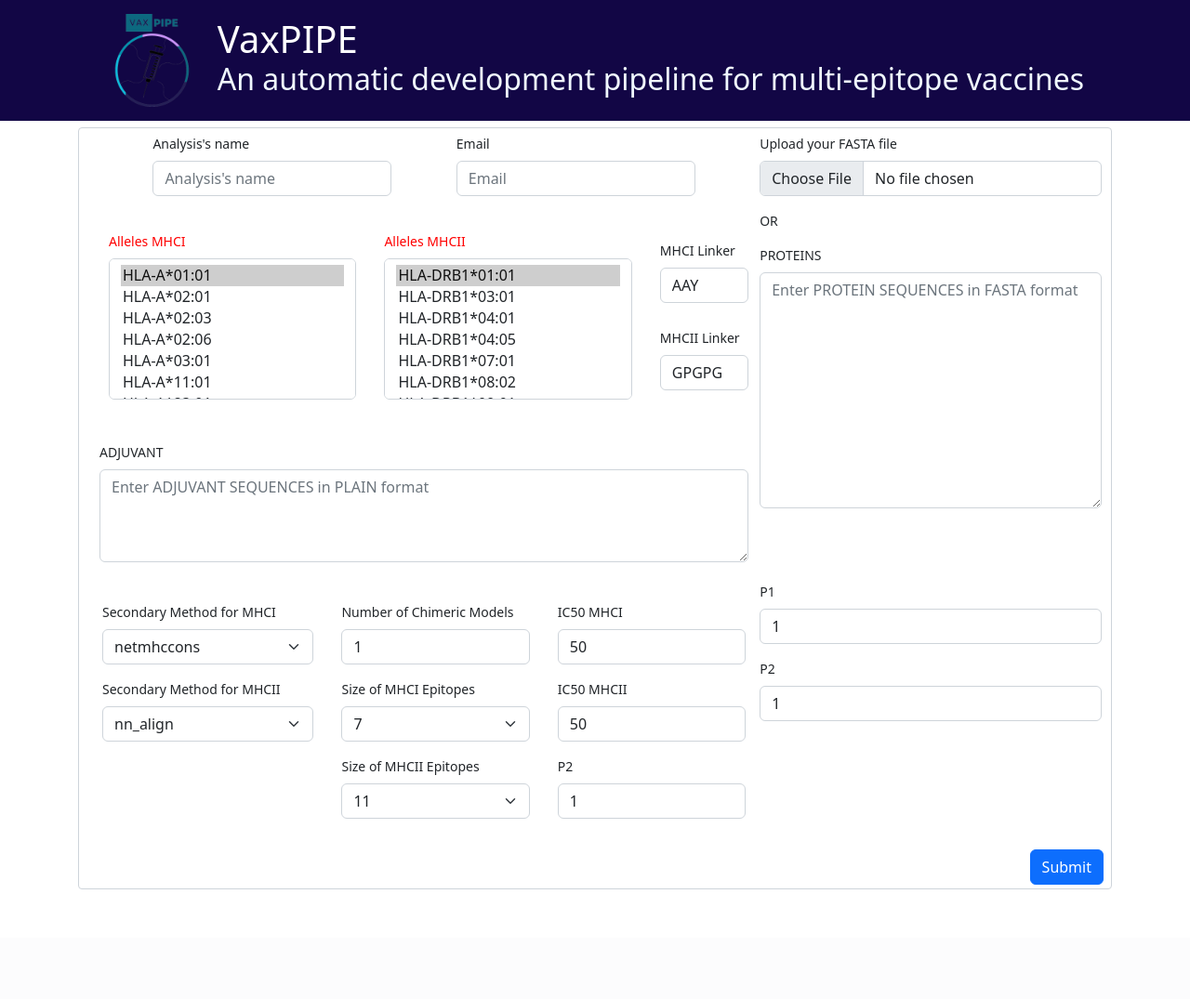
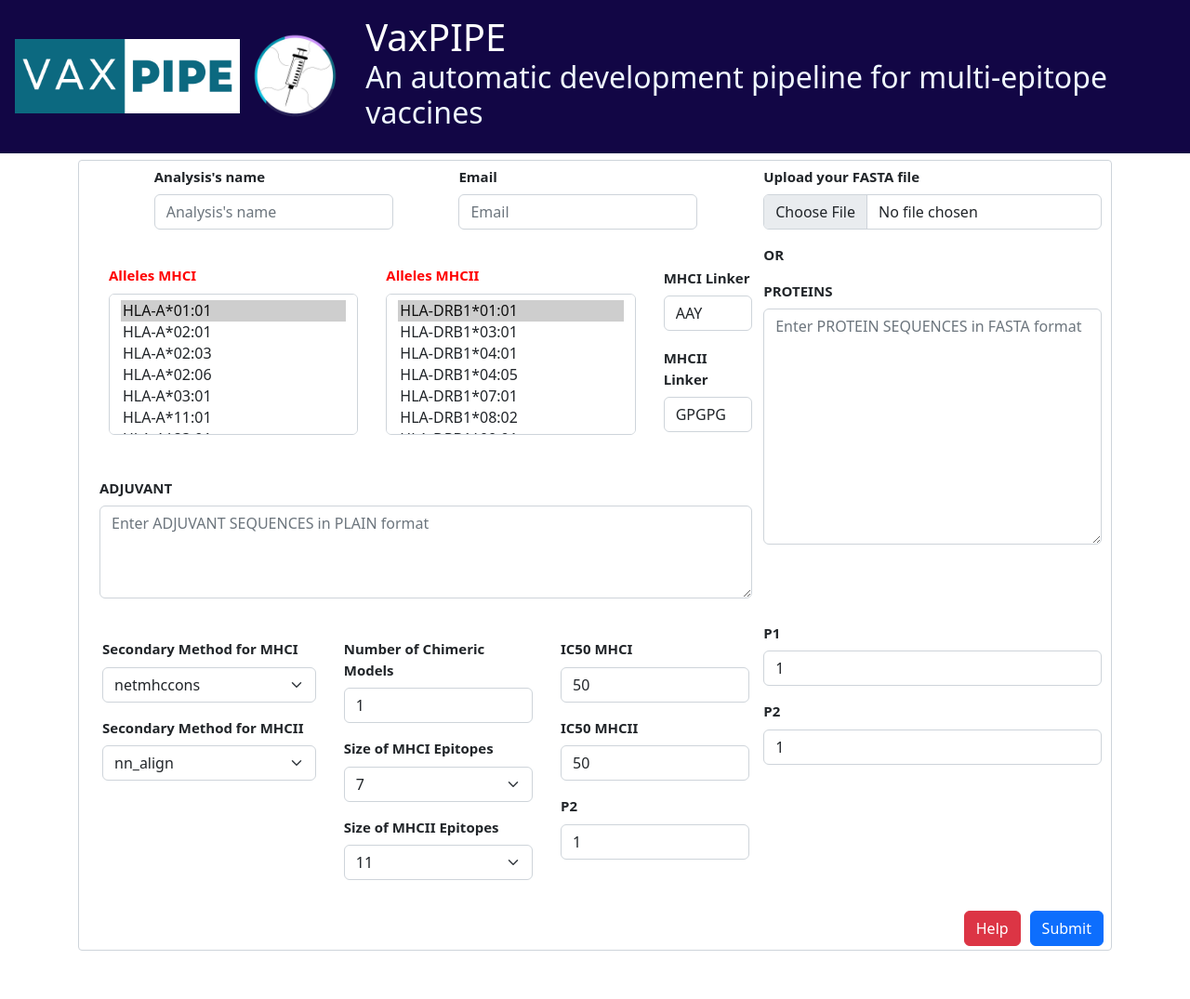
Before and after one commit to openheimerfinger/VaxPIPE, a Django app: page / in a window 1280 px wide. Shown: the whole page at 93% size. Before the commit the page ends 957 px from the top, so only its background shows below. Run offline with Django 4.2, Linux system fonts and the light colour scheme; some libraries are stand-ins or nearby versions.

Commit message:
UI updates and emprovements.

```diff
--- a/static/css/style.css
+++ b/static/css/style.css
@@ -1,19 +1,36 @@
 /*Dados*/
+
+.custom-label {
+    font-weight: bold;
+    font-size: 15px;
+}
+
+.btn-help{
+    position: fixed;
+}
 
 .header-content {
     position: relative;
     display: flex; /* Para alinhar os elementos lado a lado */
     align-items: center; /* Para centralizar verticalmente */
     justify-content: center;
-    padding: 15px; /* Espaçamento interno */
+    padding: 16px; /* Espaçamento interno */
     background-color: #120645;
 }
 
 /* Estilo para a imagem */
 .header-image {
-    width: 100px; /* Largura da imagem */
-    height: 100px; /* Altura da imagem */
+    width: 110px; /* Largura da imagem */
+    height: 110px; /* Altura da imagem */
     margin-right: 20px; /* Espaçamento à direita para separar do texto */
+    margin-left: 5px;
+}
+
+/* Estilo para a imagem */
+.logo-image {
+    width: auto; /* Largura da imagem */
+    height: 80px; /* Altura da imagem */
+    margin-right: 0px; /* Espaçamento à direita para separar do texto */
     margin-left: 100;
 }
 
--- a/template/dados.html
+++ b/template/dados.html
@@ -6,6 +6,10 @@
     <meta charset="UTF-8">
     <meta http-equiv="X-UA-Compatible" content="IE=edge">
     <meta name="viewport" content="width=device-width, initial-scale=1.0">
+    <script>
+        function baixarPDF() {var link = document.createElement('a'); link.href = '/static/help.pdf'; link.download = 'help.pdf'; document.body.appendChild(link); link.click(); document.body.removeChild(link);
+        }
+    </script>
     <link href="https://cdn.jsdelivr.net/npm/bootstrap@5.2.0-beta1/dist/css/bootstrap.min.css" rel="stylesheet" integrity="sha384-0evHe/X+R7YkIZDRvuzKMRqM+OrBnVFBL6DOitfPri4tjfHxaWutUpFmBp4vmVor" crossorigin="anonymous">
     <link href="{% static 'css/style.css' %}" rel="stylesheet">
     <title>VaxPipe - Data to Analysis</title>
@@ -13,7 +17,8 @@
 </head>
 <body>
     <div class="header-content">
-        <img src="static/vax.png" alt="Logo VaxG" class="header-image">
+        <img src="static/vax.png" alt="Logo VaxG" class="logo-image">
+        <img src="static/logo.png" alt="Logo Texto VaxG" class="header-image">
         <div class="header-text">
             <h1>VaxPIPE</h1>
             <h2>An automatic development pipeline for multi-epitope vaccines</h2>
@@ -25,11 +30,11 @@
                     {% csrf_token %}
                     <div class="form_box">
                         <div class="form__left">
-                            <div class="titulo__form">
+                            <div class="titulo__form custom-label">
                                 <div>{% bootstrap_field form.analysisname%}</div>
                                 <div>{% bootstrap_field form.email%}</div>
                             </div>
-                            <div class="methods__form">
+                            <div class="methods__form custom-label">
                                 <div class="methods__form__box">
                                     <div class="mhcI__sequence">
                                         {% bootstrap_field form.mhcI %}
@@ -44,12 +49,12 @@
                                 </div>
                                 <div class="adjuvant__box">{% bootstrap_field form.adjuvant size='small' %}</div>
                             </div>
-                            <div class="parameters__form">
+                            <div class="parameters__form custom-label">
                                 <div class="params__methods__gerais">
                                     <div>{% bootstrap_field form.methodsMHCI%}</div>
                                     <div>{% bootstrap_field form.methodsMHCII%}</div>
                                 </div>
-                                <div class="params__box">
+                                <div class="params__box custom-label">
                                     <div class="paramns__box__left">
                                         <div>{% bootstrap_field form.chimericmodelsnumber%}</div>
                                         <div>{% bootstrap_field form.sizeMHCIepitopes%}</div>
@@ -63,7 +68,7 @@
                                 </div>
                             </div>
                         </div>
-                        <div class="sequences__proteins__form">
+                        <div class="sequences__proteins__form custom-label">
                             <div>{% bootstrap_field form.proteinfile%}</div>
                             <p>OR</p>
                             <div>{% bootstrap_field form.proteinsequence%}</div>
@@ -74,8 +79,10 @@
                             <div>{% bootstrap_field form.p2%}</div>
                         </div>
                     </div>
+
                     <div class="action__form">
                         {% buttons %}
+                        <button style="margin-right: 10px;" onclick="baixarPDF()" class="btn btn-danger">Help</button>
                         <button type="submit" class="btn btn-primary">Submit</button>
                         {% endbuttons %}
                     </div>
```
Also changed, not shown: analise/limpar.py (+7 -7 lines), static/logo.png (added), static/vax.png, 1 other file.
